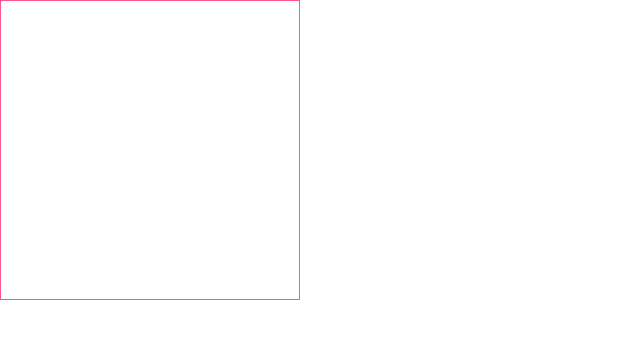
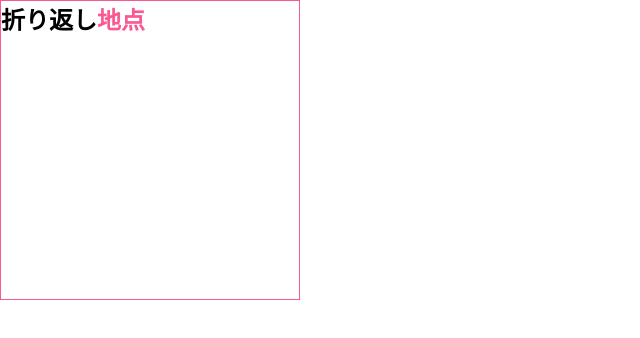
Before and after one commit to sukepio/chapter7_questions, a plain HTML site: page index.html in a window 1280 px wide. Shown: the whole page, without its empty margins (0-640 px from the left). Drawn offline with Linux system fonts and the light colour scheme.

Commit message:
[My attempt] 1-7_question3.4

```diff
--- a/index.html
+++ b/index.html
@@ -8,6 +8,9 @@
 
   <body>
     <section>
+      <h1>
+        折り返し<span>地点</span>
+      </h1>
     </section>
   </body>
 </html>
--- a/style.css
+++ b/style.css
@@ -9,3 +9,7 @@ section {
   height: 300px;
   border: 1px solid #fa5893;
 }
+
+span {
+  color: #fa5893;
+}
```
